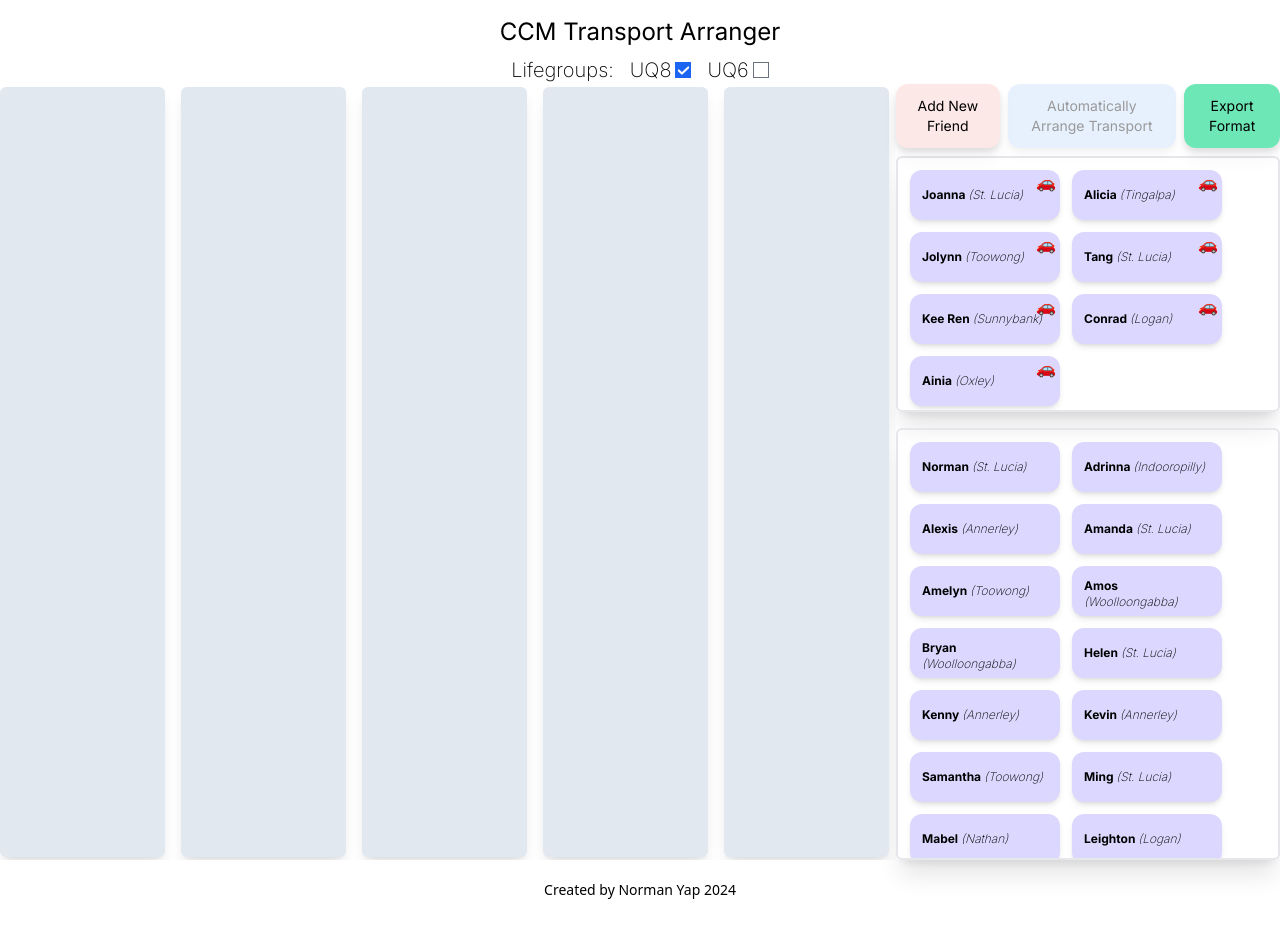
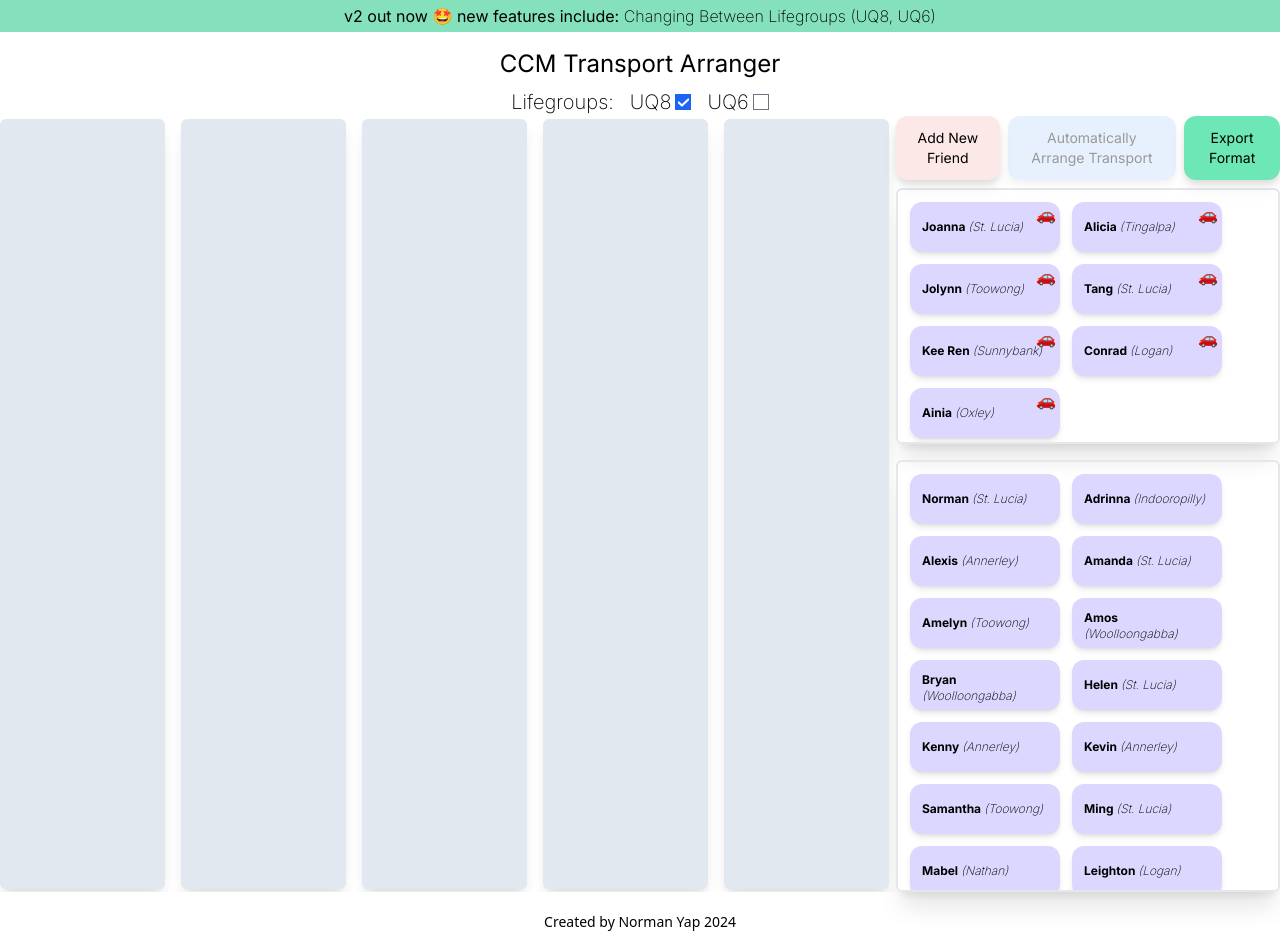
Before and after one commit to Hyleax/UQ8-transport-arranger, a Next.js app: page / in a window 1280 px wide. Before the commit the page ends 908 px from the top, so only its background shows below. Built offline with nearby package versions, Linux system fonts and the light colour scheme.

Commit message:
added version 2 update banner

```diff
--- a/src/app/page.tsx
+++ b/src/app/page.tsx
@@ -60,6 +60,12 @@ export default function ManualInterface() {
 
     return (
         <main className="flex flex-col items-center">
+
+            {/* version update information */}
+            <div className="bg-green-300 w-full flex justify-center p-1">
+                <p> v2 out now 🤩 new features include: <span className="font-extralight">Changing Between Lifegroups (UQ8, UQ6)</span></p>
+            </div>
+
             <div className="container h-screen flex flex-col items-center">
                 <h1 className="text-2xl p-2 mt-2">CCM Transport Arranger</h1>
 
@@ -122,7 +128,7 @@ export default function ManualInterface() {
                         </div>
 
                         {/* Select Drivers from here */}
-                        <div className="flex flex-wrap gap-3 border-2 shadow-xl mb-2 rounded-md w-full p-3 overflow-y-auto h-[16em]">
+                        <div className="flex flex-wrap gap-3 border-2 shadow-xl mb-2 rounded-md w-full p-3 overflow-y-auto max-h-[16em]">
                             {allMembers.filter(member => member.got_car === 'yes').map(member => (
                                 <DraggableNameEntry
                                     key={member.name}
@@ -136,7 +142,7 @@ export default function ManualInterface() {
                         </div>
 
                         {/* Select Riders from here */}
-                        <div className="flex flex-wrap gap-3 border-2 shadow-xl rounded-md w-full p-3 overflow-y-auto h-[27em]">
+                        <div className="flex flex-wrap gap-3 border-2 shadow-xl rounded-md w-full p-3 overflow-y-auto max-h-[27em]">
                             {allMembers.filter(member => member.got_car === 'no').map(member => (
                                 <DraggableNameEntry
                                     key={member.name}
```
